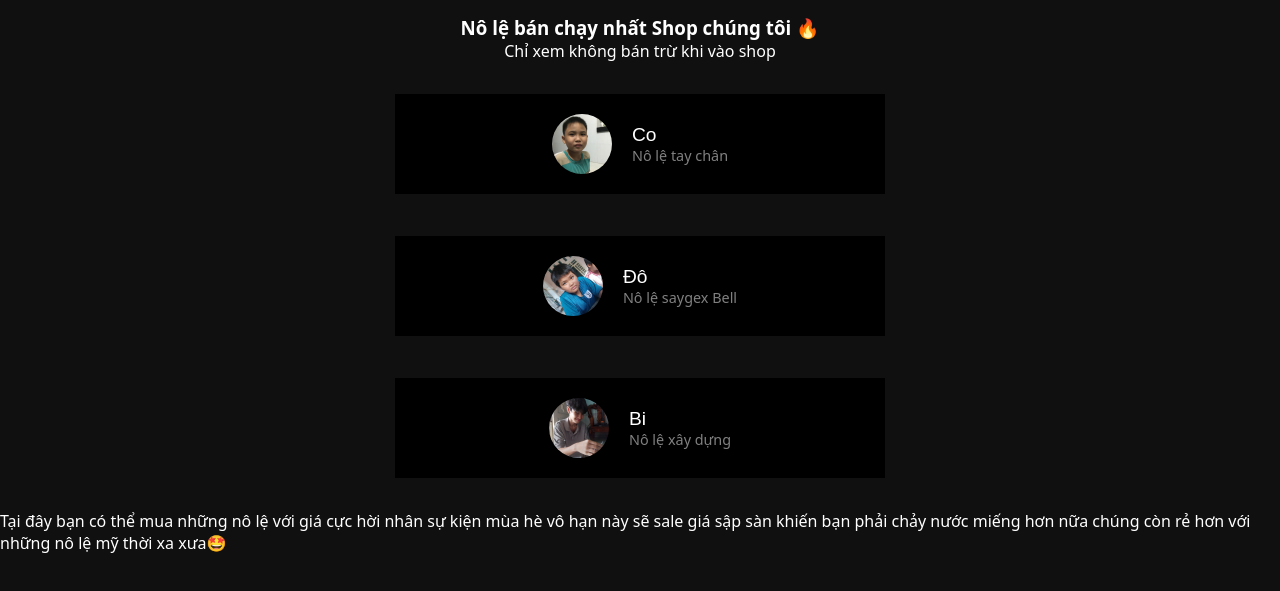
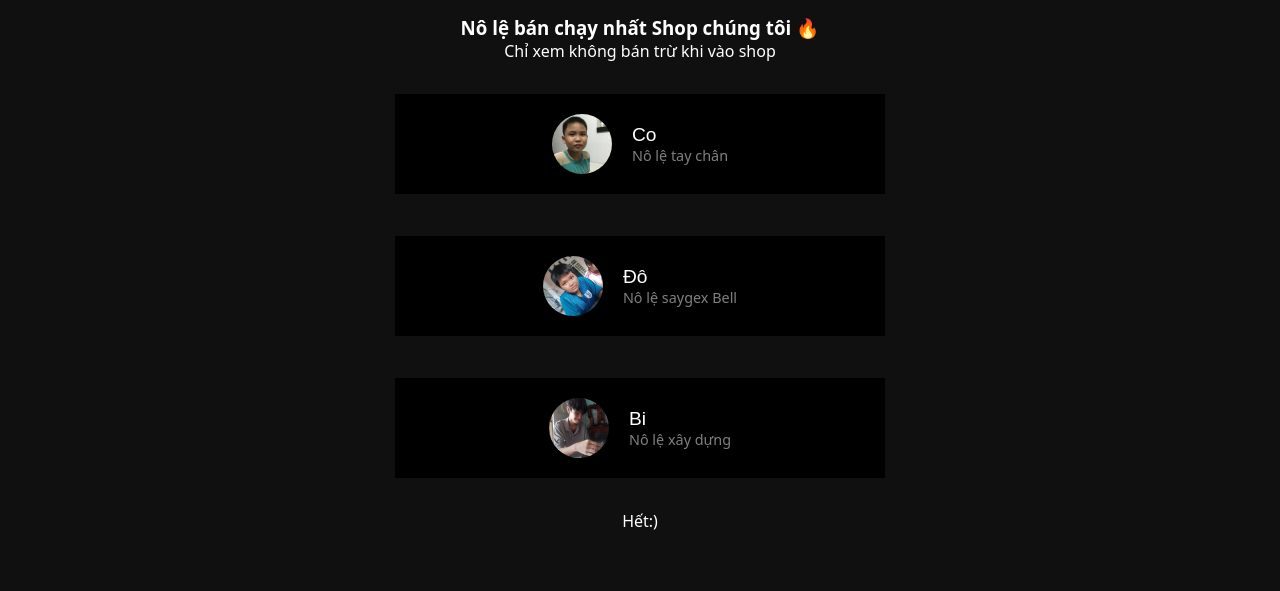
Before and after one commit to luyrm/Saygexnole, a plain HTML site: page Home.html in a window 1280 px wide. Shown: the part 59-650 px from the top of the page. Drawn offline with Linux system fonts and the light colour scheme.

Commit message:
update web

```diff
--- a/Home.html
+++ b/Home.html
@@ -61,7 +61,7 @@
 
 <br>
 
- <div class="center">Tại đây bạn có thể mua những nô lệ với giá cực hời nhân sự kiện mùa hè vô hạn này sẽ sale giá sập sàn khiến bạn phải chảy nước miếng hơn nữa chúng còn rẻ hơn với những nô lệ mỹ thời xa xưa🤩</div>
+ <div class="center">Hết:)</div>
 
 
   <script src="index.js"></script>
```
